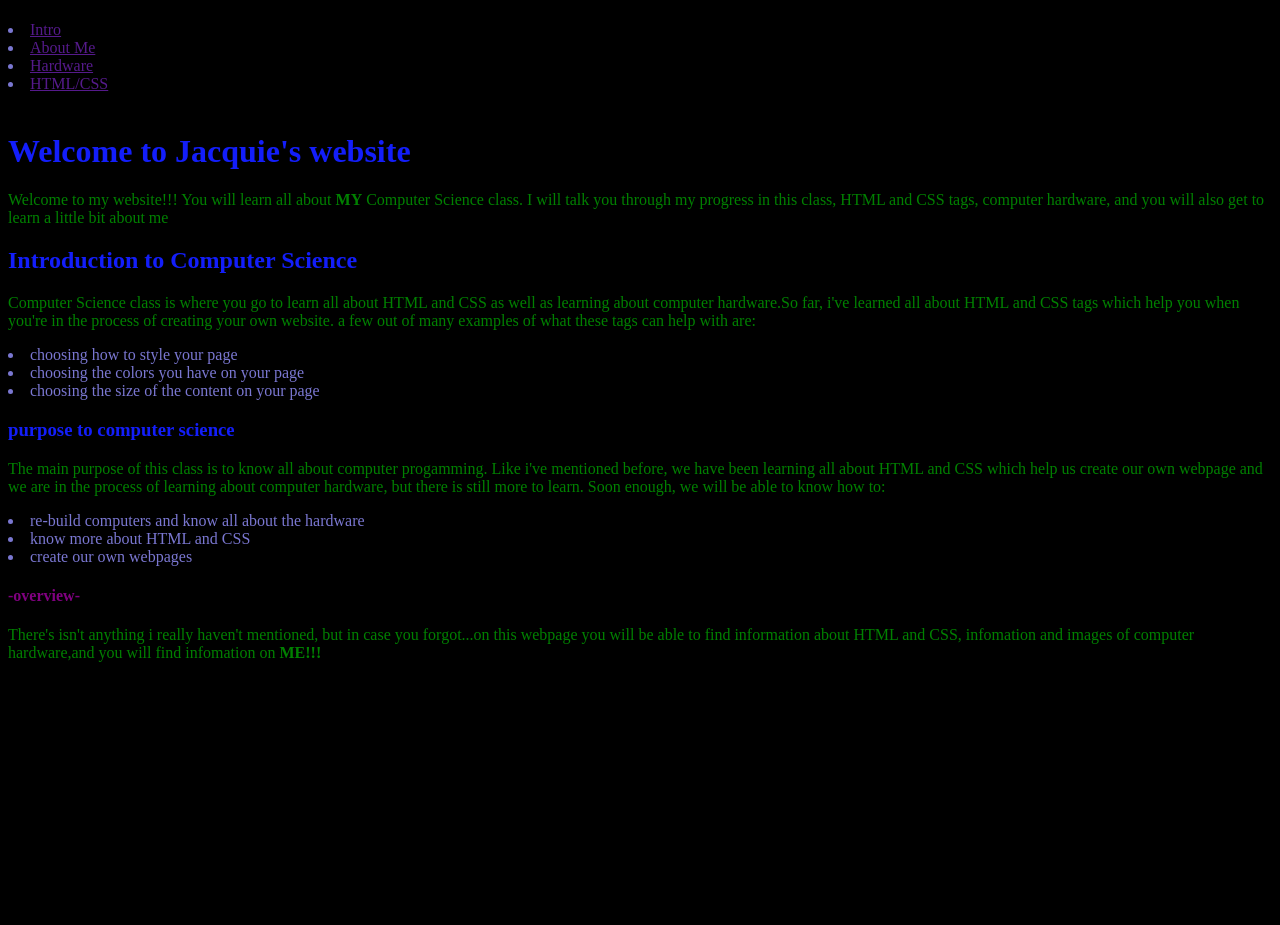
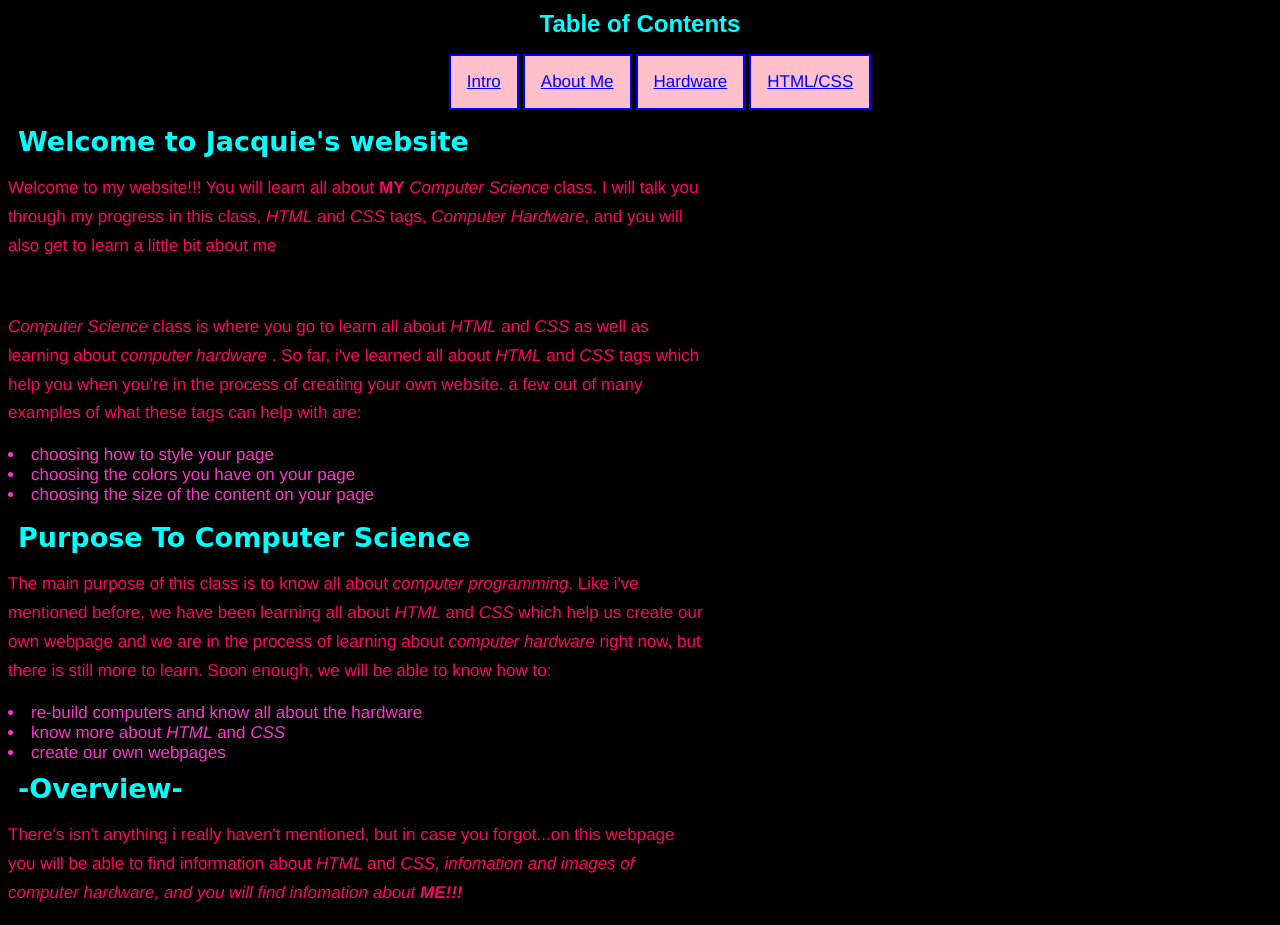
Before and after one commit to jacquieg/Computer-Science-Portfolio, a plain HTML site: page index.html in a window 1280 px wide. Before the commit the page ends 800 px from the top, so only its background shows below. Drawn offline with Linux system fonts and the light colour scheme.

Commit message:
finished

```diff
--- a/index.html
+++ b/index.html
@@ -5,54 +5,89 @@ To change this template use Tools | Templates.
 <html>
 <head>
     <title>Jacquie's Webpage</title>
+   <link rel="stylesheet" type="text/css" href="navbar.css">
     <style>
  body {
-     background-color:black
+     background-color:rgb(0, 0, 0)
  }
         h1 {
-            color:rgb(19,30,250)
+            color:rgb(0, 255, 255);
+            font-family:sans-serif;
+            font-size:24px;
+            margin:10px;
+            text-align:center
         }
         h2 {
-            color:rgb(19,30,250)
+            color:rgb(0, 255, 255);
+            font-family:cursive;
+            font-size:27px;
+            margin:10px
         }
-        h3{
-            color:rgb(19,30,250)
-        }
-        p {
-            color:green
+        h3 {
+            color:rgb(0, 255, 255);
+            font-family:cursive;
+            font-size:27px;
+            margin:10px
         }
         h4 {
-            color:purple
+            color:rgb(0, 255,255);
+            font-family:cursive;
+            font-size:27px;
+            margin:10px
+
+        }
+        h5 {
+            color:rgb(0,255,255);
+            font-family:cursive;
+            font-size:27px;
+            margin:10px
+           }
+        p {
+            color:rgb(255,0,102);
+            font-family:helvetica;
+            font-size:17px;
+            width:55%;
+            line-height:1.7em
         }
         li {
-            color:rgb(122,119,209)
+            color:rgb(255, 51, 204);
+            font-family:helvetica;
+            font-size:17px;
+        }
+        a:visited {
+            color:rgb(153,153,255)
+        }
+        a:link {
+            color:rgb(255,0,102)
         }
     </style>
 </head>
 <body>
-    <!--navbar-->
-    <h1></h1>
-    <u id="navbar">
-     <li><a href="">Intro</a></li>
-     <li><a href="">About Me</a></li>
-     <li><a href="">Hardware</a></li>
-     <li><a href="">HTML/CSS</a></li>
+
+     <!--navbar-->
+    <h1>Table of Contents</h1>
+        <ul id="navbar">
+     <li><a href="index.html">Intro</a></li>
+     <li><a href="aboutme.html">About Me</a></li>
+     <li><a href="hardware.html">Hardware</a></li>
+     <li><a href="htmlcss.html">HTML/CSS</a></li>
     </ul>
-    <1--end of navbar-->
-<h1>Welcome to Jacquie's website</h1>
-    <p> Welcome to my website!!! You will learn all about <strong>MY</strong> Computer Science class. I will talk you through my progress in this class, HTML and CSS tags, computer hardware, and you will also get to learn a little bit about me </p>
-    <h2>Introduction to Computer Science</h2>
-    <p>Computer Science class is where you go to learn all about HTML and CSS as well as learning about computer hardware.So far, i've learned all about HTML and CSS tags which help you when you're in the process of creating your own website. a few out of many examples of what these tags can help with are:
+    <!--end of navbar--->
+
+<h2>Welcome to Jacquie's website</h2>
+    <p> Welcome to my website!!! You will learn all about <strong>MY</strong> <em>Computer Science</em> class. I will talk you through my progress in this class, <em>HTML</em> and<em> CSS</em> tags,<em> Computer Hardware</em>, and you will also get to learn a little bit about me </p
+    <h3>Introduction to Computer Science</h3>
+    <p><em>Computer Science</em> class is where you go to learn all about <em>HTML</em> and <em> CSS</em> as well as learning about<em> computer hardware</em> . So far, i've learned all about <em>HTML</em> and <em>CSS</em> tags which help you when you're in the process of creating your own website. a few out of many examples of what these tags can help with are:
     <li>choosing how to style your page</li>
     <li> choosing the colors you have on your page</li>
     <li>choosing the size of the content on your page </li></p>
-    <h3>purpose to computer science</h3>
-     <p>The main purpose of this class is to know all about computer progamming. Like i've mentioned before, we have been learning all about HTML and CSS which help us create our own webpage and we are in the process of learning about computer hardware, but there is still more to learn. Soon enough, we will be able to know how to:</p>
+    <h4>Purpose To Computer Science</h4>
+    <p>The main purpose of this class is to know all about<em> computer programming</em>. Like i've mentioned before, we have been learning all about <em>HTML</em> and <em>CSS</em> which help us create our own webpage and we are in the process of learning about <em>computer hardware</em> right now, but there is still more to learn. Soon enough, we will be able to know how to:</p>
     <li>re-build computers and know all about the hardware</li>
-    <li> know more about HTML and CSS</li>
+    <li> know more about <em>HTML</em> and <em>CSS</em></li>
     <li> create our own webpages</li>
-    <h4> -overview-</h4>
-    <p>There's isn't anything i really haven't mentioned, but in case you forgot...on this webpage you will be able to find information about HTML and CSS, infomation and images of computer hardware,and you will find infomation on <strong>ME!!!</strong>
+    <h5> -Overview-</h5>
+    <p>There's isn't anything i really haven't mentioned, but in case you forgot...on this webpage you will be able to find information about <em>HTML</em> and <em> CSS, infomation and images of computer hardware, and you will find infomation about <strong>ME!!!</strong></p>
 </body>
 
 </html>
--- a/navbar.css
+++ b/navbar.css
@@ -7,14 +7,14 @@
     To change this template use Tools | Templates.
 */
 #navbar {
-    text-align:center
+  text-align:center
 }
 #navbar li{
-        display:black
-        border:2px solid blue
-        padding:16px
-        background-color:purple
+        display:inline-block;
+        border:2px solid blue;
+        padding:16px;
+        background-color:pink;
 }
 #navbar a{
-    color:blue
+    color:blue;
 }
```
Also changed, not shown: aboutme.html (added, +84 -0 lines), hardware.html (added, +96 -0 lines), htmlcss.html (added, +100 -0 lines).
